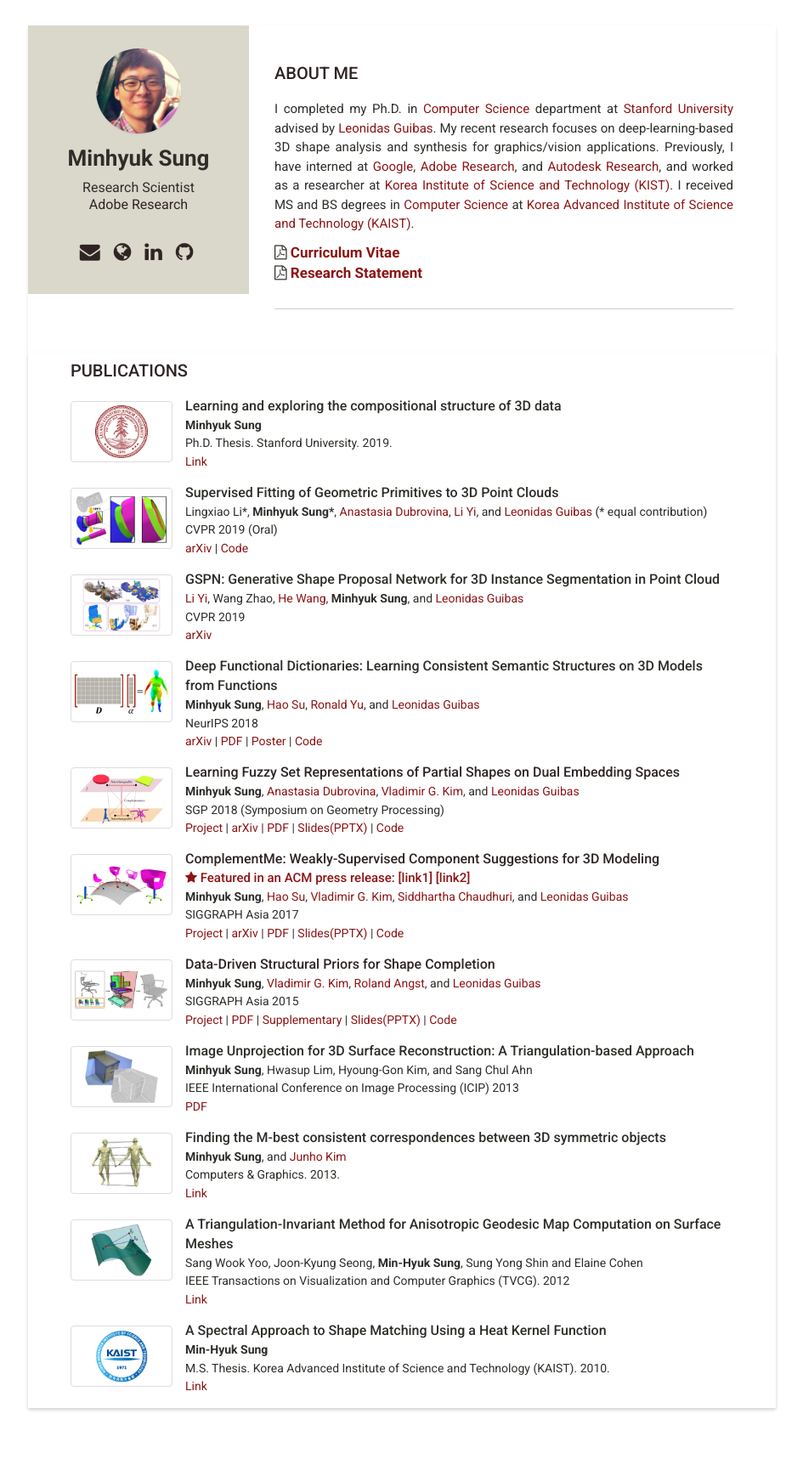
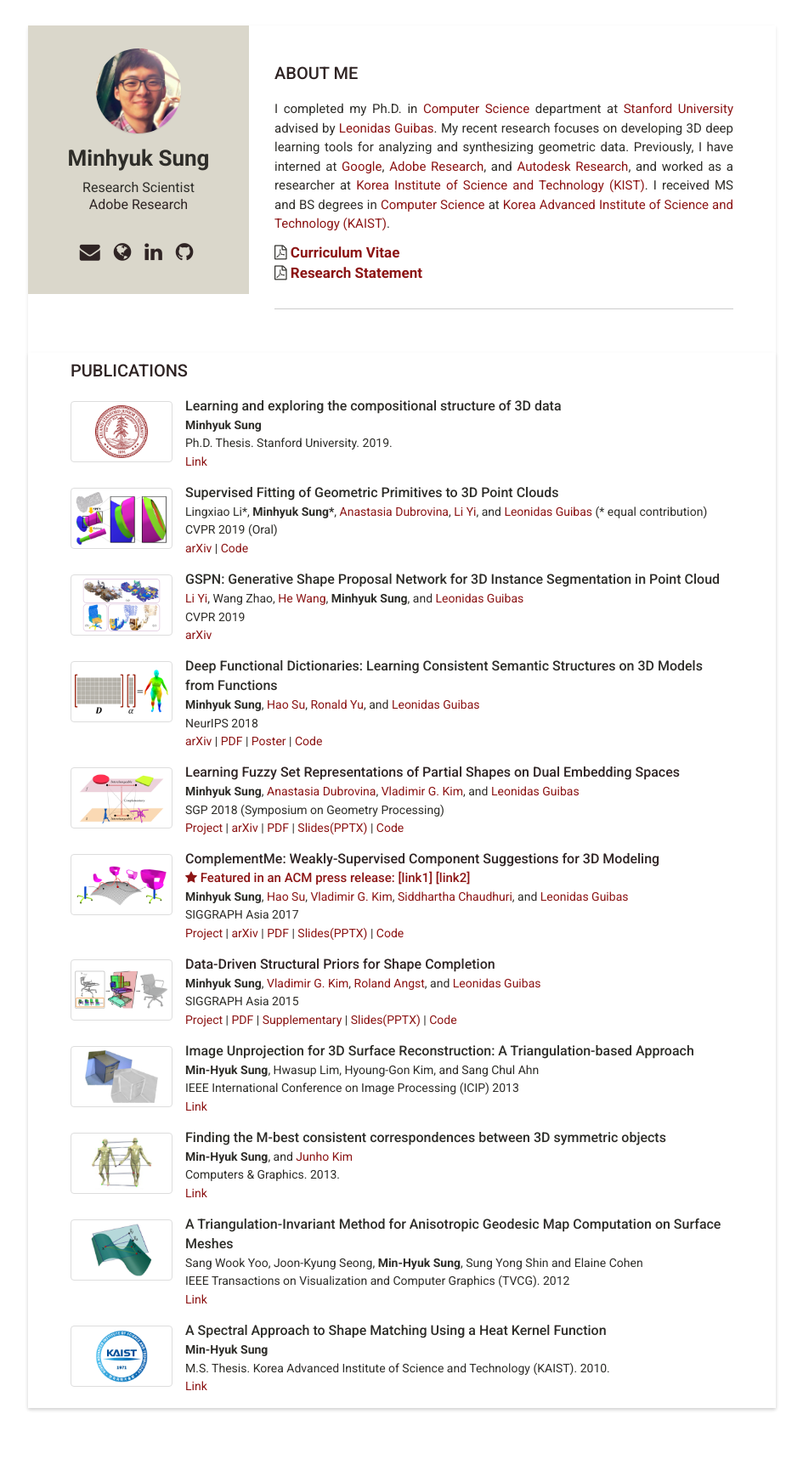
Before and after one commit to mhsung/mhsung.github.io, a Jekyll site: the page built from index.html, in a window 1280 px wide. Shown: the whole page at 85% size, without its empty margins (167-1112 px from the left). Built offline with Jekyll 4.4.1, drawn with Linux system fonts in a browser that asks for light colours.

Commit message:
Fixed paper links.

```diff
--- a/_includes/profile.html
+++ b/_includes/profile.html
@@ -18,7 +18,7 @@
     <h2 class="section-title">About Me</h2>
     <div class="summary">
       <p>
-      I completed my Ph.D. in <a href="https://cs.stanford.edu/" target="_blank">Computer Science</a> department at <a href="https://www.stanford.edu/" target="_blank">Stanford University</a> advised by <a href="http://geometry.stanford.edu/member/guibas/" target="_blank">Leonidas Guibas</a>. My recent research focuses on deep-learning-based 3D shape analysis and synthesis for graphics/vision applications. Previously, I have interned at <a href="https://www.google.com/" target="_blank">Google</a>, <a href="https://research.adobe.com/" target="_blank">Adobe Research</a>, and <a href="https://www.autodeskresearch.com/" target="_blank">Autodesk Research</a>, and worked as a researcher at <a href="https://eng.kist.re.kr/kist_eng/main/" target="_blank">Korea Institute of Science and Technology (KIST)</a>. I received MS and BS degrees in <a href="https://cs.kaist.ac.kr/" target="_blank">Computer Science</a> at <a href="http://www.kaist.edu/" target="_blank">Korea Advanced Institute of Science and Technology (KAIST)</a>.
+      I completed my Ph.D. in <a href="https://cs.stanford.edu/" target="_blank">Computer Science</a> department at <a href="https://www.stanford.edu/" target="_blank">Stanford University</a> advised by <a href="http://geometry.stanford.edu/member/guibas/" target="_blank">Leonidas Guibas</a>. My recent research focuses on developing 3D deep learning tools for analyzing and synthesizing geometric data. Previously, I have interned at <a href="https://www.google.com/" target="_blank">Google</a>, <a href="https://research.adobe.com/" target="_blank">Adobe Research</a>, and <a href="https://www.autodeskresearch.com/" target="_blank">Autodesk Research</a>, and worked as a researcher at <a href="https://eng.kist.re.kr/kist_eng/main/" target="_blank">Korea Institute of Science and Technology (KIST)</a>. I received MS and BS degrees in <a href="https://cs.kaist.ac.kr/" target="_blank">Computer Science</a> at <a href="http://www.kaist.edu/" target="_blank">Korea Advanced Institute of Science and Technology (KAIST)</a>.
       </p>
       <div class="icon">
       <i class="fa fa-file-pdf-o"></i>  <a href="https://{{site.cv}}" target="_blank">Curriculum Vitae</a>
--- a/_includes/publications.html
+++ b/_includes/publications.html
@@ -192,9 +192,9 @@
           Image Unprojection for 3D Surface Reconstruction: A Triangulation-based Approach
         </span><br>
         <span class="summary">
-          <b>Minhyuk Sung</b>, Hwasup Lim, Hyoung-Gon Kim, and Sang Chul Ahn<br>
+          <b>Min-Hyuk Sung</b>, Hwasup Lim, Hyoung-Gon Kim, and Sang Chul Ahn<br>
           IEEE International Conference on Image Processing (ICIP) 2013<br>
-          <a href="https://pdfs.semanticscholar.org/cf63/15330eae490ecd255549e95703c0974bcd2b.pdf" target="_blank">PDF</a>
+          <a href="https://doi.org/10.1109/ICIP.2013.6738034" target="_blank">Link</a>
         </span>
       </div>
     </div>
@@ -209,10 +209,10 @@
           Finding the M-best consistent correspondences between 3D symmetric objects
         </span><br>
         <span class="summary">
-          <b>Minhyuk Sung</b>, and
+          <b>Min-Hyuk Sung</b>, and
           <a href="https://home1.kookmin.ac.kr/~junho/" target="_blank">Junho Kim</a><br>
           Computers & Graphics. 2013.<br>
-          <a href="http://www.sciencedirect.com/science/article/pii/S0097849312001732?via%3Dihub" target="_blank">Link</a>
+          <a href="https://doi.org/10.1016/j.cag.2012.11.002" target="_blank">Link</a>
         </span>
       </div>
     </div>
@@ -229,7 +229,7 @@
         <span class="summary">
           Sang Wook Yoo, Joon-Kyung Seong, <b>Min-Hyuk Sung</b>, Sung Yong Shin and Elaine Cohen<br>
           IEEE Transactions on Visualization and Computer Graphics (TVCG). 2012<br>
-          <a href="https://www.computer.org/csdl/trans/tg/2012/10/ttg2012101664-abs.html" target="_blank">Link</a>
+          <a href="https://doi.org/10.1109/TVCG.2012.29" target="_blank">Link</a>
         </span>
       </div>
     </div>
```
